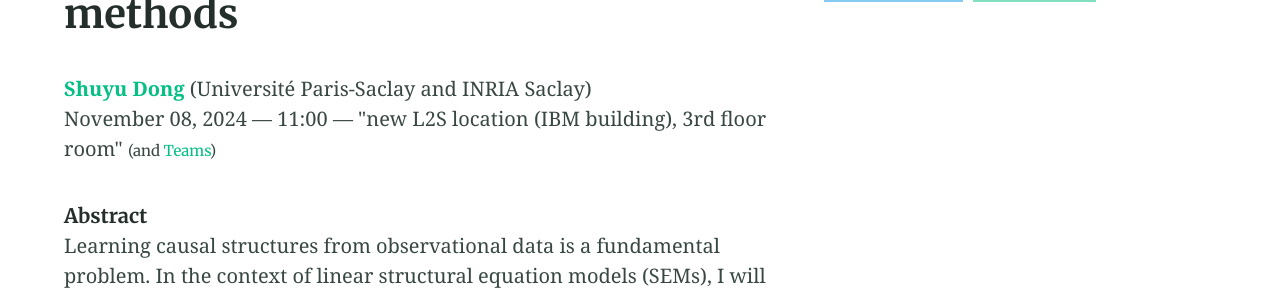
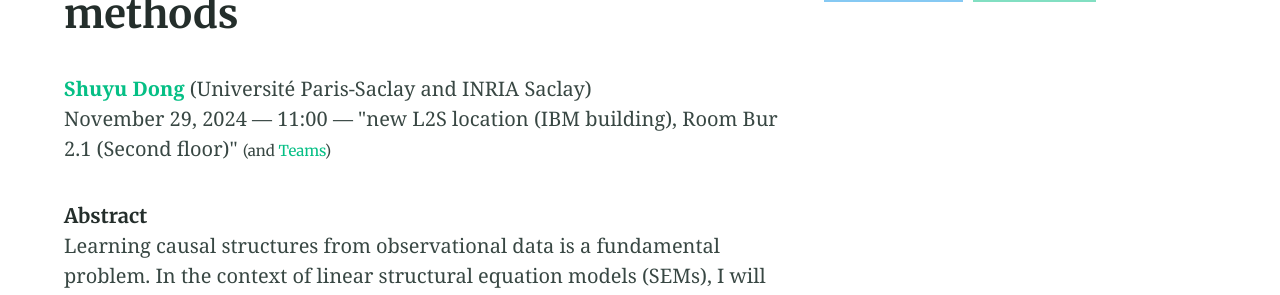
Before and after one commit to s3-seminar/s3-seminar.github.io, a Jekyll site: the page built from _seminars/shuyu-dong.md, in a window 1280 px wide. Shown: the part 196-491 px from the top of the page. Built offline with Jekyll 4.4.1, drawn with Linux system fonts in a browser that asks for light colours.

Commit message:
Update shuyu-dong.md

```diff
--- a/_seminars/shuyu-dong.md
+++ b/_seminars/shuyu-dong.md
@@ -2,10 +2,10 @@
 title: "Large-scale causal structure learning: challenges and new methods"
 speaker: Shuyu Dong
 affiliation: Université Paris-Saclay and INRIA Saclay
-date: 2024-11-08 11:00
+date: 2024-11-29 11:00
 perso: https://shuyu-d.github.io/
-location: new L2S location (IBM building), 3rd floor room
-hybrid: https://teams.microsoft.com/l/message/19:178a6f926336444088eb120e42476f36@thread.tacv2/1726688296402?tenantId=61f3e3b8-9b52-433a-a4eb-c67334ce54d5&groupId=10a5c9c7-b271-4ee5-b8eb-3a741d9d89a0&parentMessageId=1726688296402&teamName=S%C2%B3%20Seminar&channelName=General&createdTime=1726688296402
+location: new L2S location (IBM building), Room Bur 2.1 (Second floor)
+hybrid: https://teams.microsoft.com/l/meetup-join/19:178a6f926336444088eb120e42476f36@thread.tacv2/1725911356866?context=%7B%22Tid%22:%2261f3e3b8-9b52-433a-a4eb-c67334ce54d5%22,%22Oid%22:%224d6c63a8-7eae-4099-804e-68bcb968bec0%22%7D
 youtube:
 speakerdeck:
 aside: true
```
